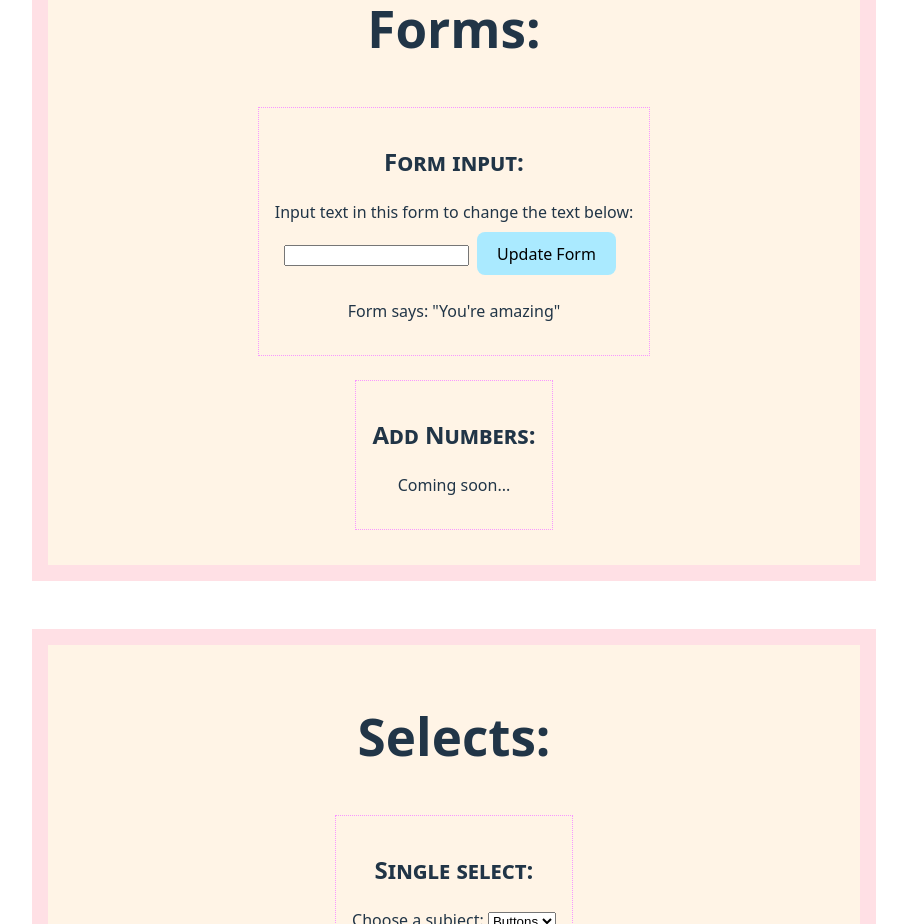
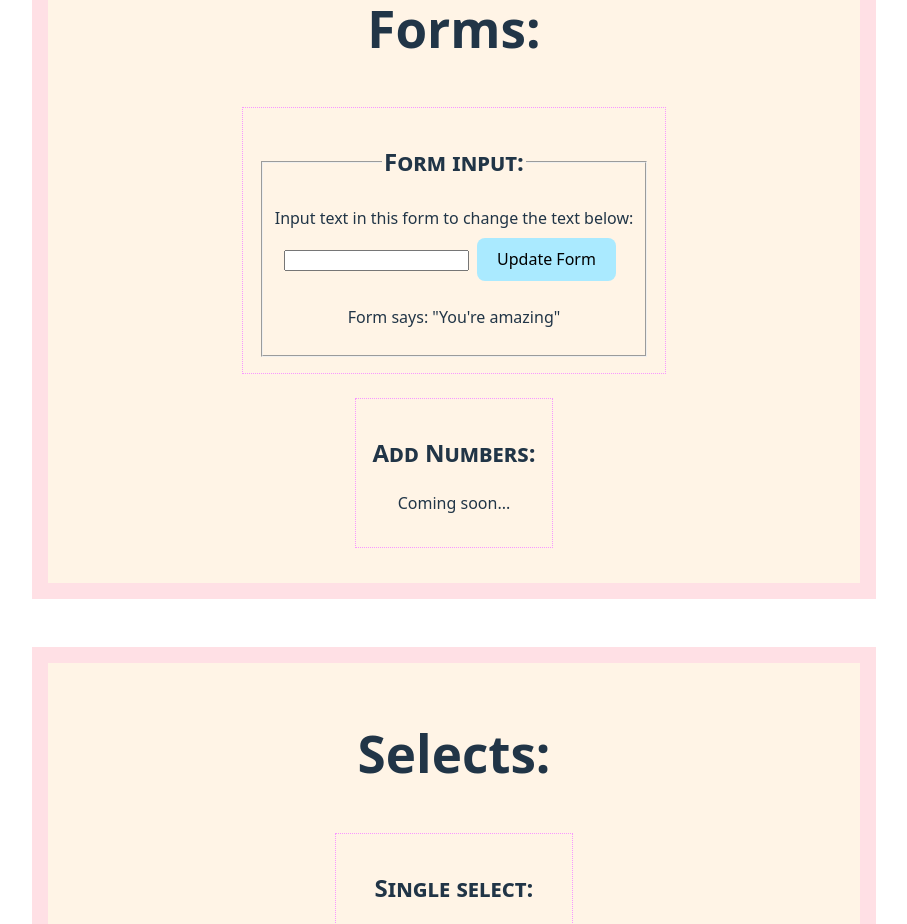
Before and after one commit to Ayngie/bits-n-pieces, a React (Vite) app: page / in a window 1280 px wide. Shown: the part 2720-3644 px from the top of the page, without its empty margins (186-1093 px from the left). Built offline with nearby package versions, Linux system fonts and the light colour scheme.

Commit message:
Feat: added fieldset to form

```diff
--- a/src/components/Forms/FormInputText.tsx
+++ b/src/components/Forms/FormInputText.tsx
@@ -27,8 +27,11 @@ const FormInputText = () => {
 
   return (
     <article className="example-container">
+      <form onSubmit={handleSubmit}>
+        <fieldset>
+          <legend>
             <h2>Form input:</h2>
-      <form onSubmit={handleSubmit}>
+          </legend>
           <div>
             <label htmlFor="buttonTextInput">
               Input text in this form to change the text below:{' '}
@@ -42,10 +45,10 @@ const FormInputText = () => {
             placeholder="Type here..."
             maxLength={50}
           />
+          <ButtonWithProps type="submit" buttonText="Update Form" />
 
-        <ButtonWithProps type="submit" buttonText="Update Form" />
-        {/* Debugging: Show what the button text is */}
           <p>Form says: "{formInput}"</p>
+        </fieldset>
       </form>
     </article>
   );
```
Lines whose indentation alone changed are shown as unchanged.
